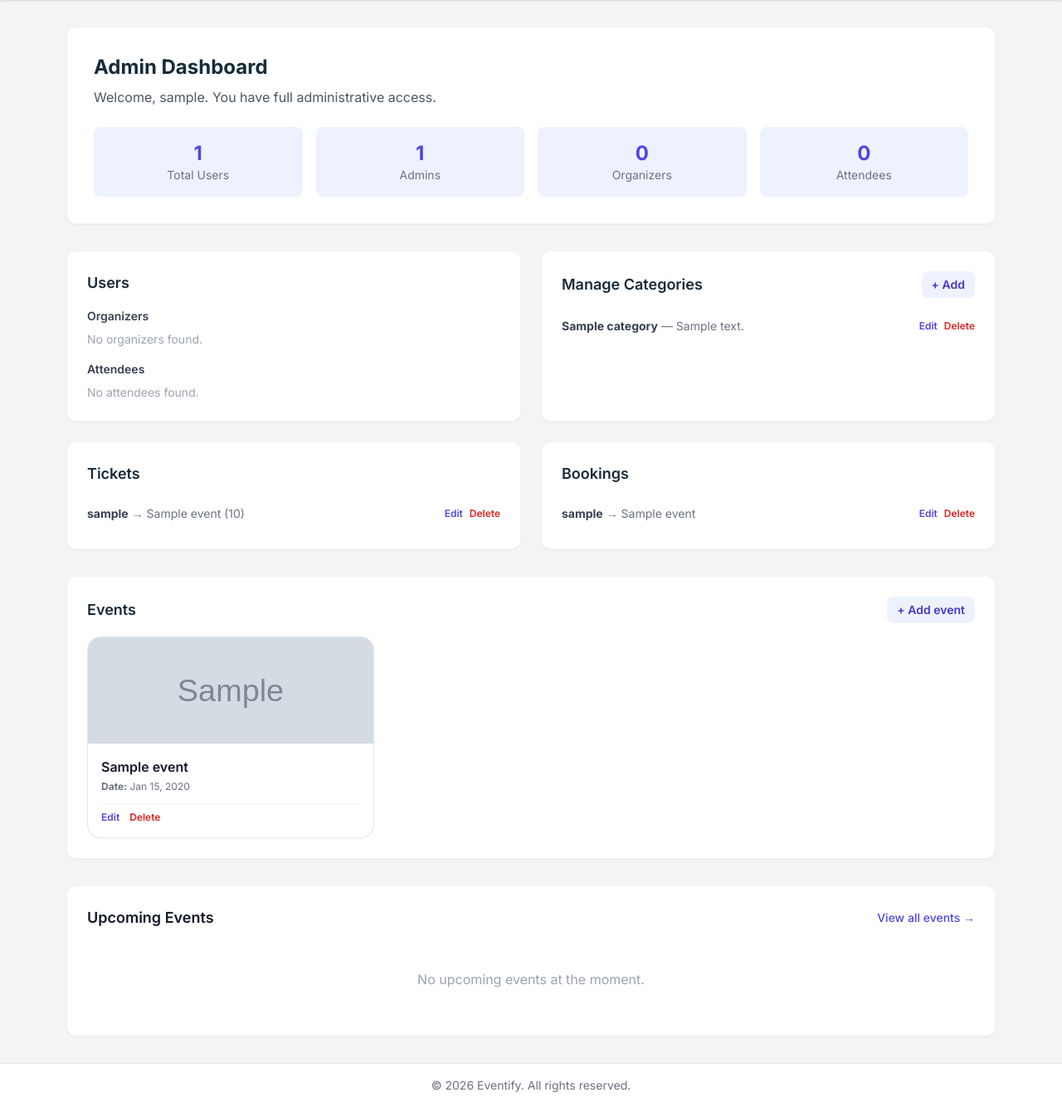
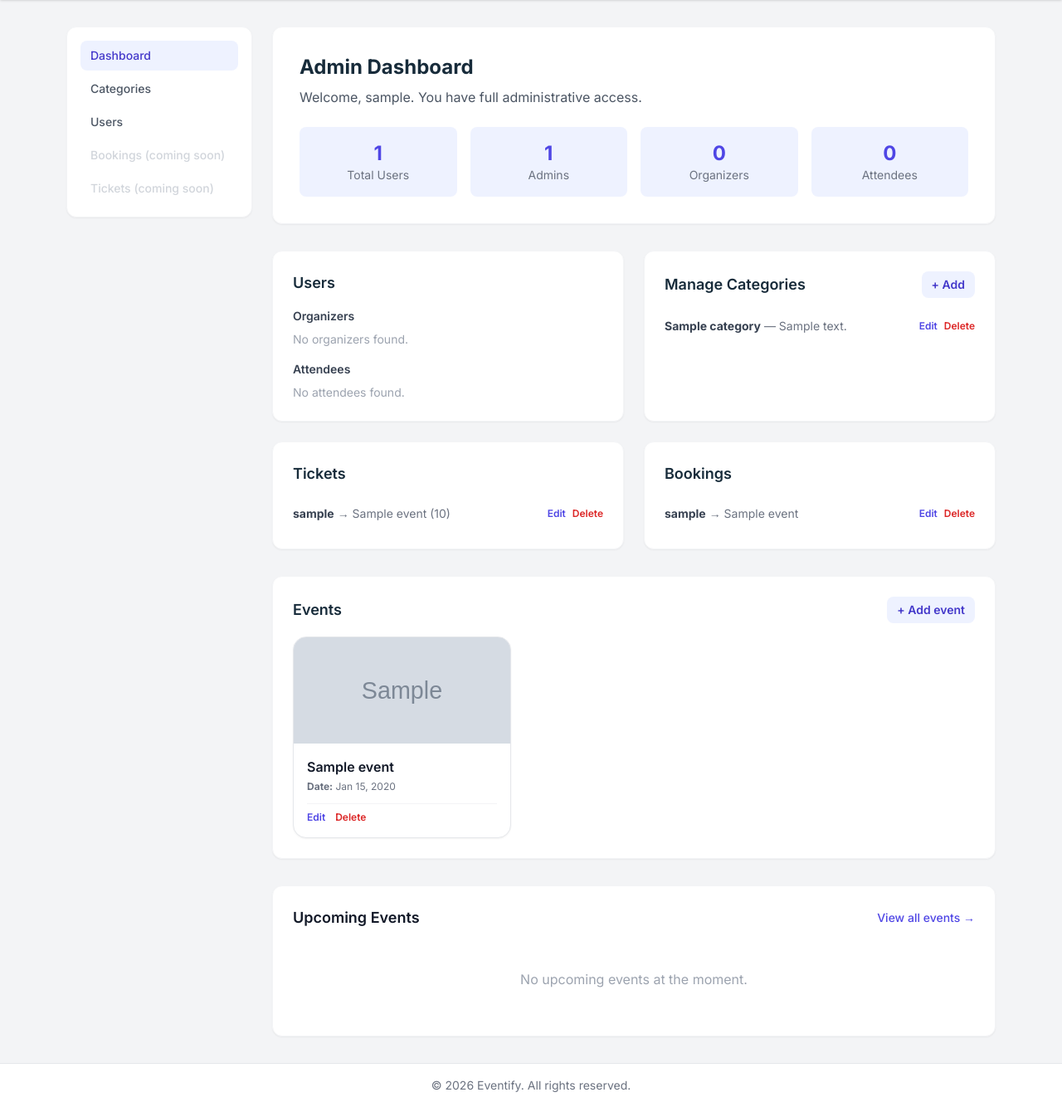
Before and after one commit to AI-with-Coding-2026/Project-B-Eventify, a Django app: page /admin/ in a window 1280 px wide. Shown: the part 88-1422 px from the top of the page at 83% size. Run offline with Django 5.2, Linux system fonts and the light colour scheme; a user stored in the database is signed in; tables that the repository leaves empty hold one stand-in row (values such as "Sample post"); grey boxes marked "Sample" are stand-in pictures; some libraries are stand-ins or nearby versions.

Commit message:
Add admin sidebar navigation layout, wire up Categories page, build Users list page

```diff
--- a/authentication/templates/authentication/admin_dashboard.html
+++ b/authentication/templates/authentication/admin_dashboard.html
@@ -1,6 +1,6 @@
-{% extends 'base.html' %}
+{% extends 'admin_panel/base_admin.html' %}
 {% block title %}Admin Dashboard — Eventify{% endblock %}
-{% block content %}
+{% block admin_content %}
 <div class="max-w-6xl mx-auto space-y-8">
 
     <div class="bg-white p-8 rounded-xl shadow-sm border border-gray-100">
--- a/authentication/urls.py
+++ b/authentication/urls.py
@@ -28,6 +28,11 @@ urlpatterns = [
         views.cancel_booking,
         name='cancel_booking',
     ),
+        path(
+        'admin/users/',
+        views.admin_user_list,
+        name='admin_user_list',
+    ),
     path(
         'admin/users/<int:pk>/delete/',
         views.user_delete,
--- a/authentication/views.py
+++ b/authentication/views.py
@@ -2,12 +2,14 @@ from django.contrib.auth.decorators import login_not_required
 from django.contrib.auth import authenticate, login, logout
 from django.contrib import messages
 from django.shortcuts import redirect, render, get_object_or_404
-from django.shortcuts import get_object_or_404, redirect, render
 from django.utils import timezone
+
 from events.models import Category, Event, EventBooking, Ticket
+
 from .decorators import admin_required, role_required
 from .forms import UserRegistrationForm
 from .models import User, UserRole
+
 
 @login_not_required
 def register(request):
@@ -15,27 +17,33 @@ def register(request):
         if request.user.is_admin:
             return redirect('admin_dashboard')
         return redirect('home')
+
     if request.method == 'POST':
         form = UserRegistrationForm(request.POST)
+
         if form.is_valid():
             user = form.save()
             login(request, user)
             return redirect('register_success')
     else:
         form = UserRegistrationForm()
+
     return render(
         request,
         'authentication/register.html',
         {'form': form}
     )
 
+
 @login_not_required
 def register_success(request):
     return render(request, 'authentication/register_success.html')
 
+
 @login_not_required
 def home(request):
     return render(request, 'authentication/home.html')
+
 
 @admin_required
 def admin_dashboard(request):
@@ -104,14 +112,18 @@ def login_view(request):
             if user.is_organizer:
                 return redirect('organizer_dashboard')
             return redirect('attendee_dashboard')
+
     return render(request, 'authentication/login.html')
+
 
 def logout_view(request):
     logout(request)
     return redirect('login')
 
+
 def unauthorized(request):
     return render(request, 'authentication/unauthorized.html', status=403)
+
 
 @role_required(UserRole.ORGANIZER)
 def organizer_dashboard(request):
@@ -122,6 +134,7 @@ def organizer_dashboard(request):
         'upcoming_events': upcoming_events,
     })
 
+
 @role_required(UserRole.ATTENDEE)
 def attendee_dashboard(request):
     upcoming_events = Event.objects.filter(
@@ -130,6 +143,13 @@ def attendee_dashboard(request):
     return render(request, 'authentication/attendee_dashboard.html', {
         'upcoming_events': upcoming_events,
     })
+
+
+@admin_required
+def admin_user_list(request):
+    users = User.objects.exclude(pk=request.user.pk).order_by('username')
+    return render(request, 'authentication/admin_user_list.html', {'users': users})
+
 
 @role_required(UserRole.ATTENDEE)
 def my_bookings(request):
@@ -159,7 +179,6 @@ def my_bookings(request):
         if not any(t.event_id == b.event_id for t in past_tickets)
     ]
 
-
     upcoming_bookings = sorted(
         upcoming_tickets + upcoming_legacy,
         key=lambda x: x.event.date,
@@ -180,7 +199,6 @@ def my_bookings(request):
     })
 
 
-# 2. دالة إغلاق/إلغاء الحجز (دالة مستقلة تبدأ من بداية السطر)
 @role_required(UserRole.ATTENDEE)
 def cancel_booking(request, pk):
     ticket = get_object_or_404(Ticket, pk=pk, attendee=request.user)
--- /dev/null
+++ b/templates/admin_panel/base_admin.html
@@ -0,0 +1,33 @@
+{% extends "base.html" %}
+{% block content %}
+<div class="flex gap-6">
+    <!-- Sidebar -->
+    <aside class="w-56 shrink-0">
+        <nav class="bg-white rounded-xl shadow-sm border border-gray-100 p-4 space-y-1 sticky top-4">
+            <a href="{% url 'admin_dashboard' %}"
+               class="block px-3 py-2 rounded-lg text-sm font-medium {% if request.resolver_match.url_name == 'admin_dashboard' %}bg-indigo-50 text-indigo-700{% else %}text-gray-600 hover:bg-gray-50{% endif %}">
+                Dashboard
+            </a>
+            <a href="{% url 'category_list' %}"
+               class="block px-3 py-2 rounded-lg text-sm font-medium {% if request.resolver_match.url_name == 'category_list' %}bg-indigo-50 text-indigo-700{% else %}text-gray-600 hover:bg-gray-50{% endif %}">
+                Categories
+            </a>
+            <a href="{% url 'admin_user_list' %}"
+   class="block px-3 py-2 rounded-lg text-sm font-medium {% if request.resolver_match.url_name == 'admin_user_list' %}bg-indigo-50 text-indigo-700{% else %}text-gray-600 hover:bg-gray-50{% endif %}">
+    Users
+</a>
+            <span class="block px-3 py-2 rounded-lg text-sm font-medium text-gray-300 cursor-not-allowed">
+                Bookings (coming soon)
+            </span>
+            <span class="block px-3 py-2 rounded-lg text-sm font-medium text-gray-300 cursor-not-allowed">
+                Tickets (coming soon)
+            </span>
+        </nav>
+    </aside>
+
+    <!-- Page content -->
+    <div class="flex-1 min-w-0">
+        {% block admin_content %}{% endblock %}
+    </div>
+</div>
+{% endblock %}
```
Also changed, not shown: authentication/templates/authentication/admin_user_list.html (added, +33 -0 lines).
